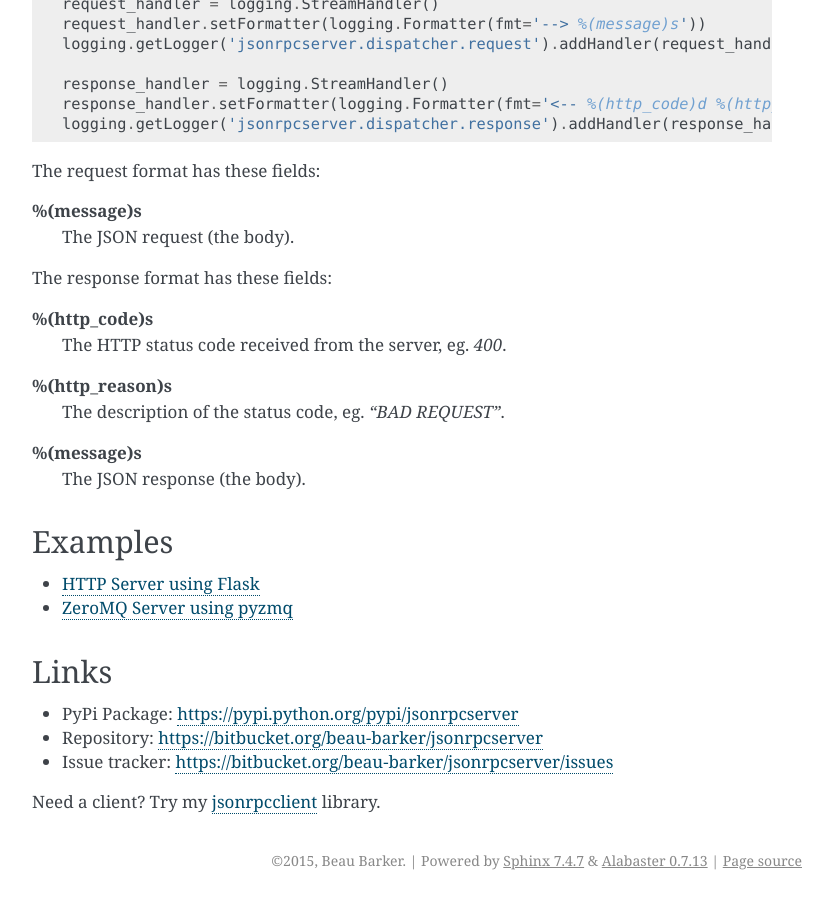
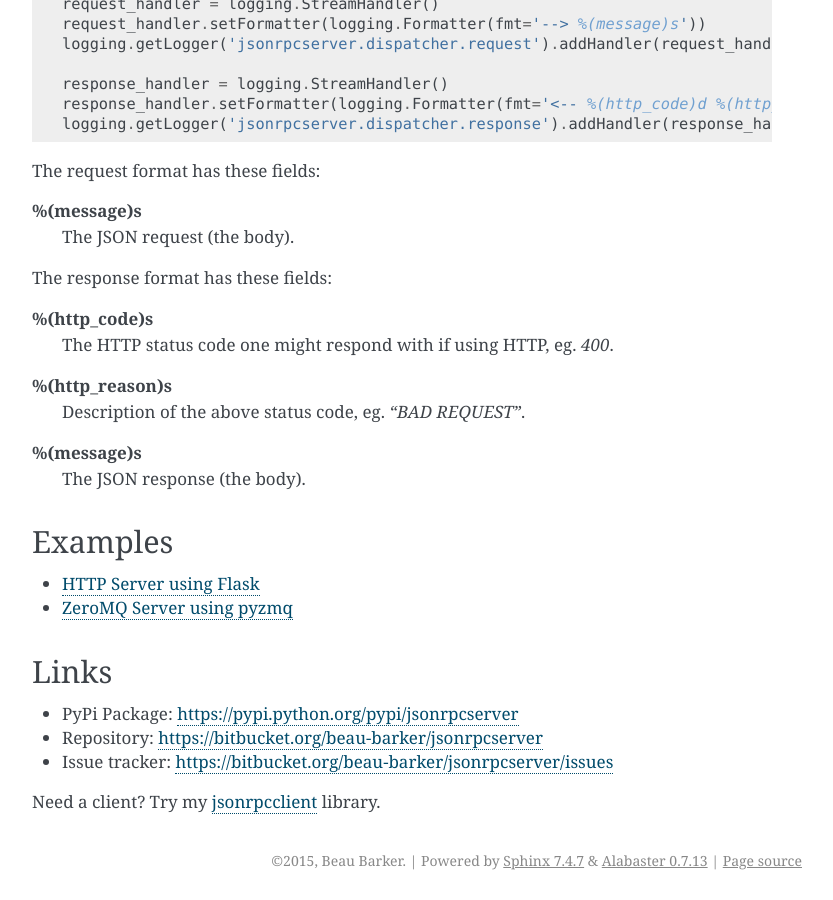
Before and after one commit to explodinglabs/jsonrpcserver, a Sphinx documentation site: the page built from doc/index.rst, in a window 1280 px wide and 900 px high, scrolled down 2579 px. Shown: the whole window, without its empty margins (238-1071 px from the left). Built offline with Sphinx 7.4.7, drawn with Linux system fonts in a browser that asks for light colours.

Commit message:
Documentation

```diff
--- a/doc/index.rst
+++ b/doc/index.rst
@@ -135,10 +135,10 @@ The request format has these fields:
 The response format has these fields:
 
 %(http_code)s
-    The HTTP status code received from the server, eg. *400*.
+    The HTTP status code one might respond with if using HTTP, eg. *400*.
 
 %(http_reason)s
-    The description of the status code, eg. *"BAD REQUEST"*.
+    Description of the above status code, eg. *"BAD REQUEST"*.
 
 %(message)s
     The JSON response (the body).
```
